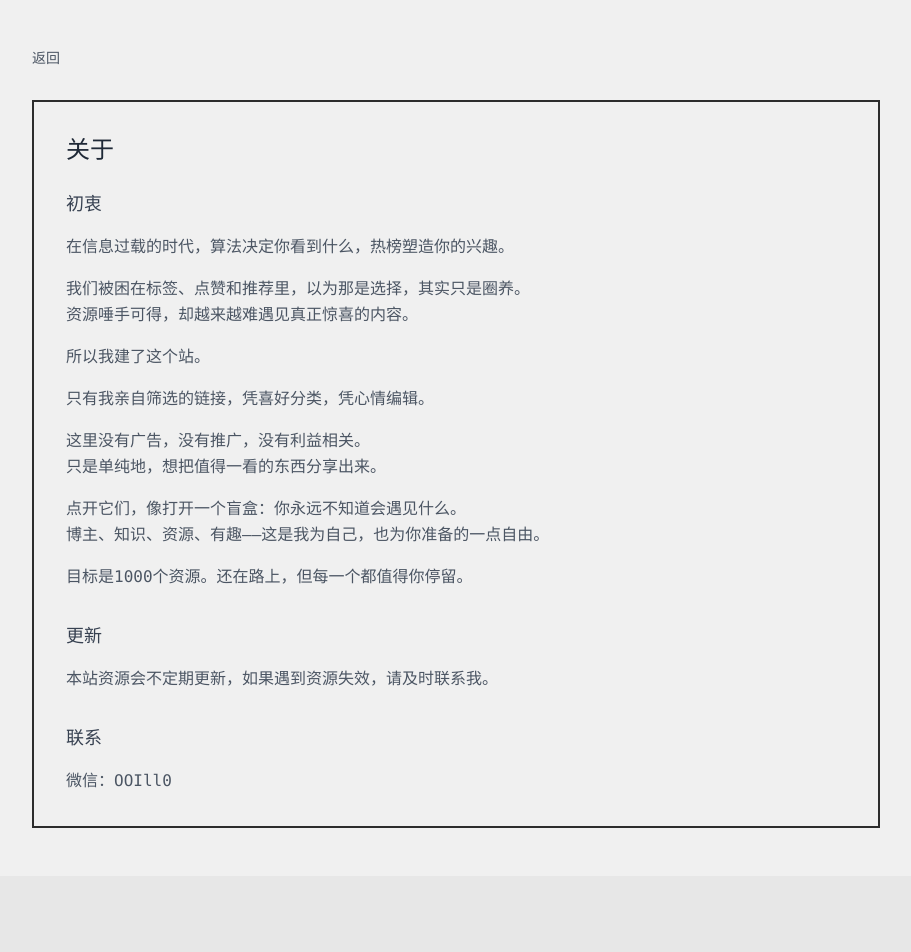
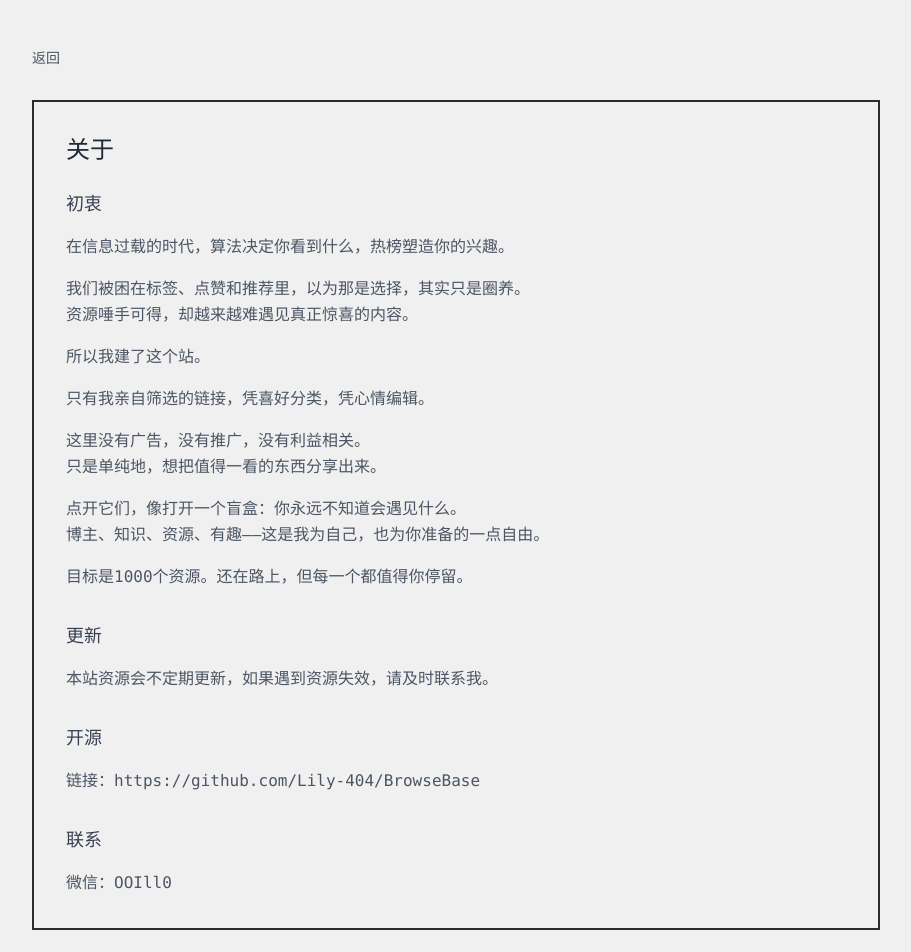
Before and after one commit to Lily-404/BrowseBase, a React (Vite) app: page /about in a window 1280 px wide. Shown: the top 952 px of the page, without its empty margins (184-1095 px from the left). Before the commit the page ends 876 px from the top, so only its background shows below. Built offline with nearby package versions, Linux system fonts and the light colour scheme; no server answers; the HTML template or start-up script is replaced by a standard one.

Commit message:
feat(About): add a new section for open source project link

```diff
--- a/src/pages/About.tsx
+++ b/src/pages/About.tsx
@@ -51,6 +51,13 @@ const About: React.FC = () => {
             </section>
 
             <section>
+              <h3 className="text-lg font-mono text-gray-700 mb-4">开源</h3>
+              <p className="text-gray-600 font-mono leading-relaxed">
+                链接：https://github.com/Lily-404/BrowseBase
+              </p>
+            </section>
+
+            <section>
               <h3 className="text-lg font-mono text-gray-700 mb-4">联系</h3>
               <p className="text-gray-600 font-mono leading-relaxed">
                 微信：OOIll0
```
